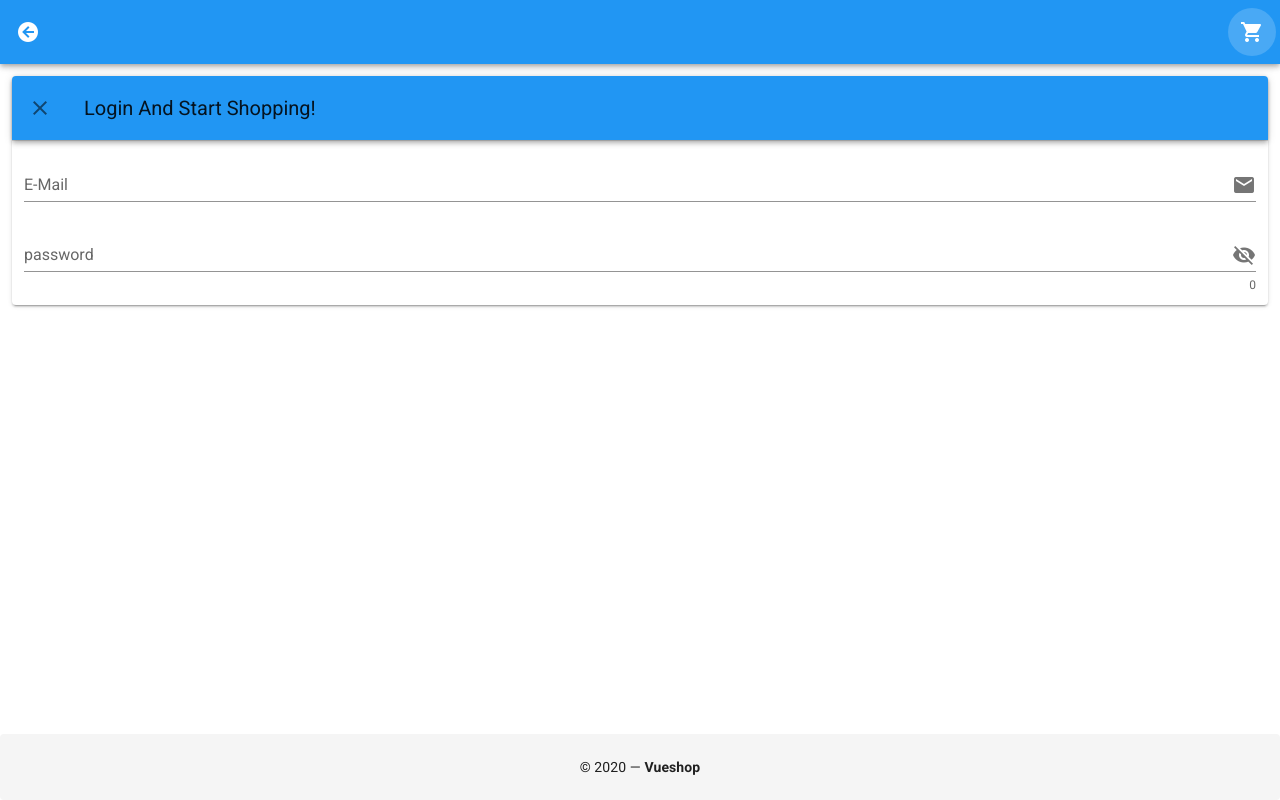
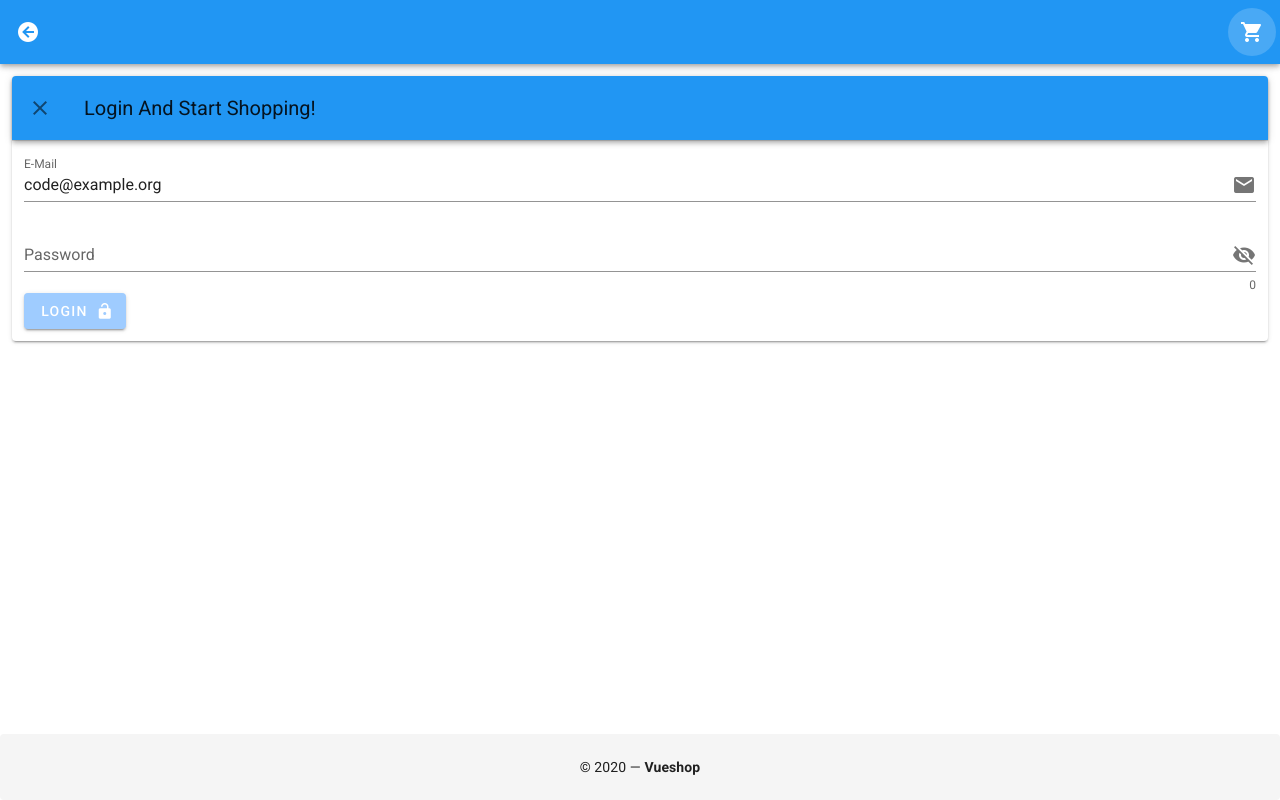
Before and after one commit to nurulcode/vue-shop-fe, a Vue app: page /#/about in a window 1280 px wide. Built offline with nearby package versions, Linux system fonts and the light colour scheme.

Commit message:
form login

```diff
--- a/src/views/About.vue
+++ b/src/views/About.vue
@@ -23,12 +23,97 @@
             :append-icon="showPassword ? 'mdi-eye' : 'mdi-eye-off'"
             :rules="passwordRules"
             :type="showPassword ? 'text' : 'password'"
-            label="password"
+            label="Password"
             hint="Al last 6 characters"
             counter
+            @click:append="showPassword = !showPassword"
           ></v-text-field>
+          <div class="text-xs-center">
+            <v-btn color="accent lighten-1" :disabled="!valid" @click="submit">
+              Login
+              <v-icon right drak>mdi-lock-open</v-icon>
+            </v-btn>
+          </div>
         </v-form>
       </v-container>
     </v-card>
   </div>
 </template>
+
+<script>
+import { mapGetters, mapActions } from 'vuex';
+// import { mapActions, mapGetters } from 'vuex';
+export default {
+  name: 'login',
+  data() {
+    return {
+      valid: true,
+      email: 'code@example.org',
+      emailRules: [
+        v => !!v || 'E-mail is required',
+        v =>
+          /([a-zA-Z0-9_]{1,})(@)([a-zA-Z0-9_]{2,}).([a-zA-Z0-9_]{2,})+/.test(
+            v
+          ) || 'E-mail must be valid'
+      ],
+      showPassword: false,
+      password: '',
+      passwordRules: [
+        v => !!v || 'Password required',
+        v => (v && v.length >= 6) || 'Min 6 characters'
+      ]
+    };
+  },
+  computed: {
+    ...mapGetters({
+      user: 'auth/user'
+    })
+  },
+  methods: {
+    ...mapActions({
+      setAlert: 'alert/set',
+      setAuth: 'auth/set'
+    })
+  },
+  submit() {
+    if (this.$ref.form.validate()) {
+      let formData = {
+        email: this.email,
+        password: this.password
+      };
+
+      this.axios
+        .post('/login', formData)
+        .then(response => {
+          let { data } = response.data;
+          this.setAuth(data);
+          if (this.user.id > 0) {
+            this.setAlert({
+              status: true,
+              color: 'success',
+              text: 'Login success'
+            });
+            this.close();
+          } else {
+            this.setAlert({
+              status: true,
+              color: 'error',
+              text: 'login failed'
+            });
+          }
+        })
+        .catch(error => {
+          let response = error.response;
+          this.setAlert({
+            status: true,
+            text: response.data.message,
+            color: 'error'
+          });
+        });
+    }
+  },
+  close() {
+    this.$emit('closed', false);
+  }
+};
+</script>
```
